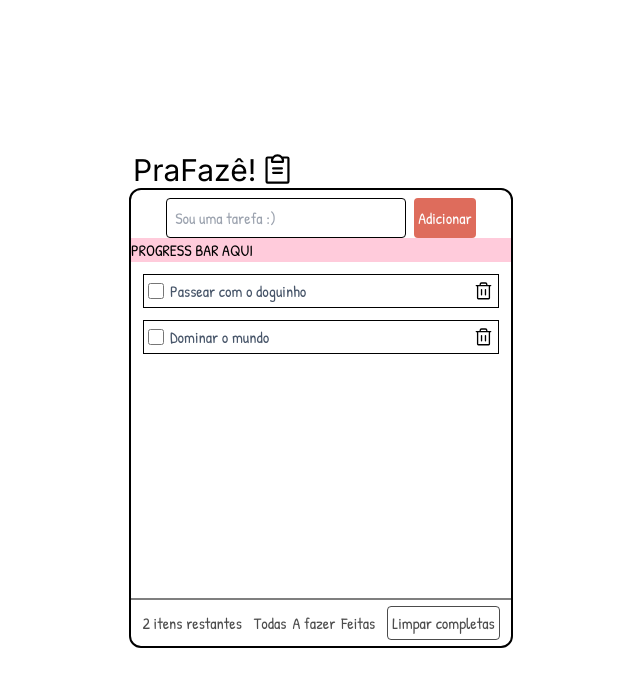
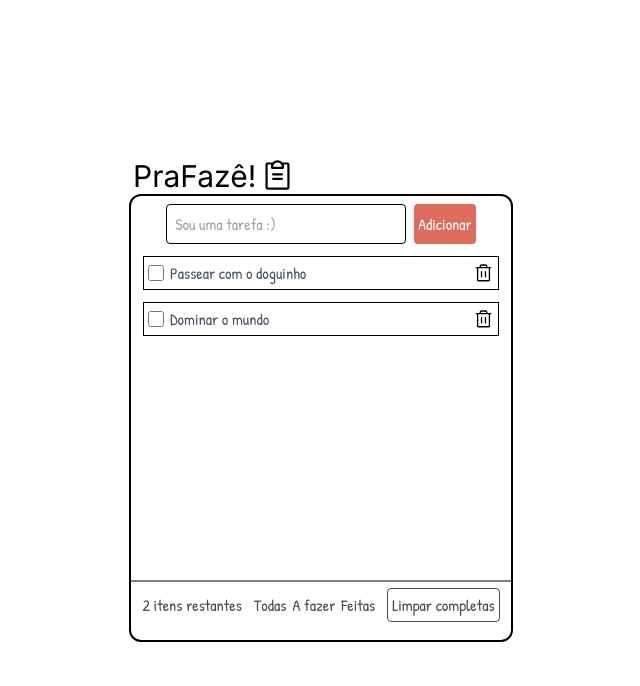
Before and after one commit to gabie762/to-do-app, a Next.js app: page / in a window 1280 px wide. Shown: the top 686 px of the page, without its empty margins (319-959 px from the left). Built offline with nearby package versions, Linux system fonts and the light colour scheme.

Commit message:
progress bar added to handlerTarefas

```diff
--- a/components/handlerTarefas.tsx
+++ b/components/handlerTarefas.tsx
@@ -5,6 +5,7 @@ import { toast } from "react-toastify";
 import ITarefas from "./interface";
 import CleanAllBtn from "./limparCompletas";
 import { ListarTarefas } from "./listarTarefas";
+import ProgressBar from "./progressBar";
 import StatusTarefas from "./statusTarefa";
 import { Tarefa } from "./tarefa";
 let i = 2;
@@ -143,7 +144,7 @@ export const HandlerTarefas = () => {
           Adicionar
         </button>
       </form>
-      <p className="flex center bg-rose">PROGRESS BAR AQUI</p>
+      <ProgressBar />
       <div className="to-do-list static flex-col p-3 space-y-3 h-[21rem] overflow-y-auto">
         <ListarTarefas
           status={filtroStatus}
```
